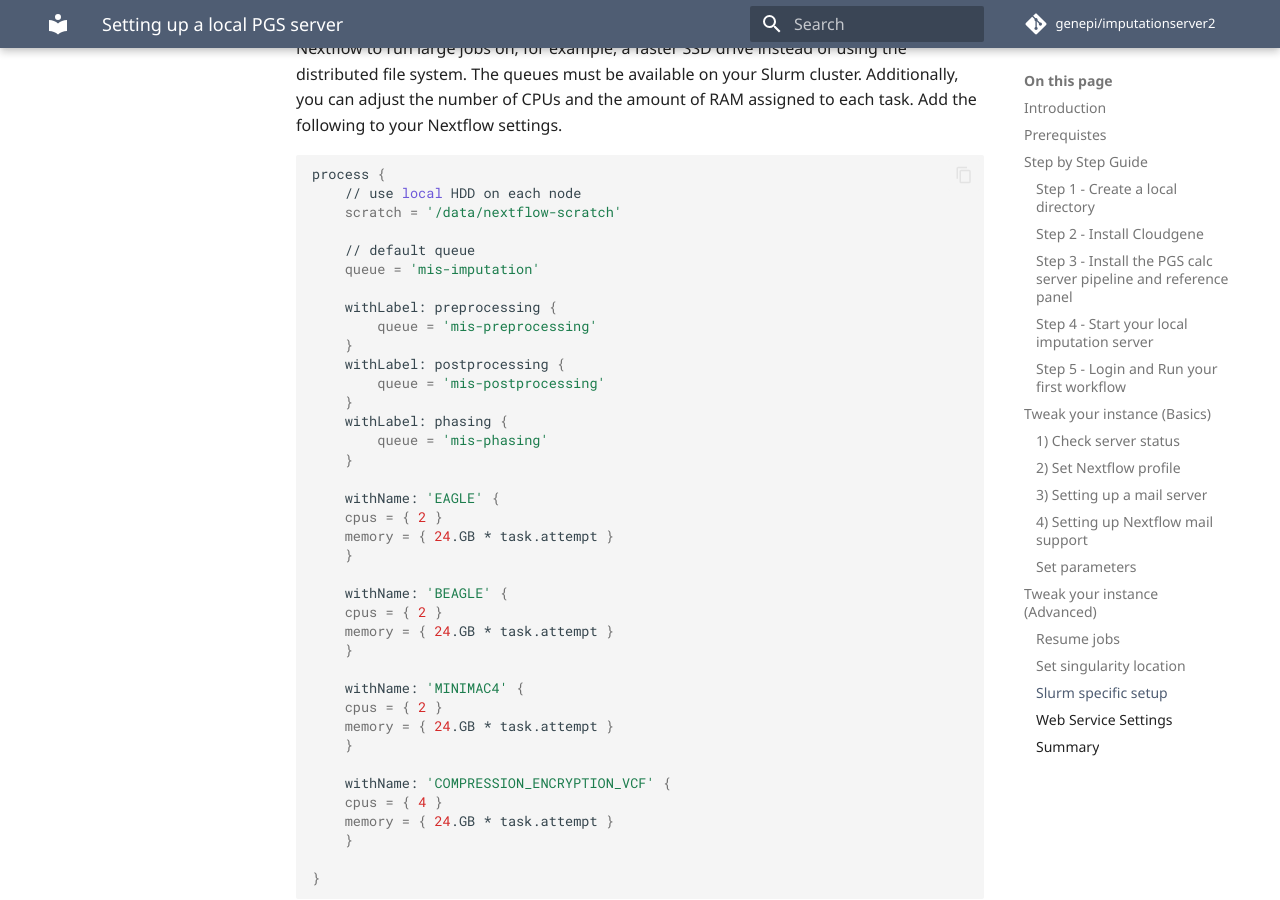
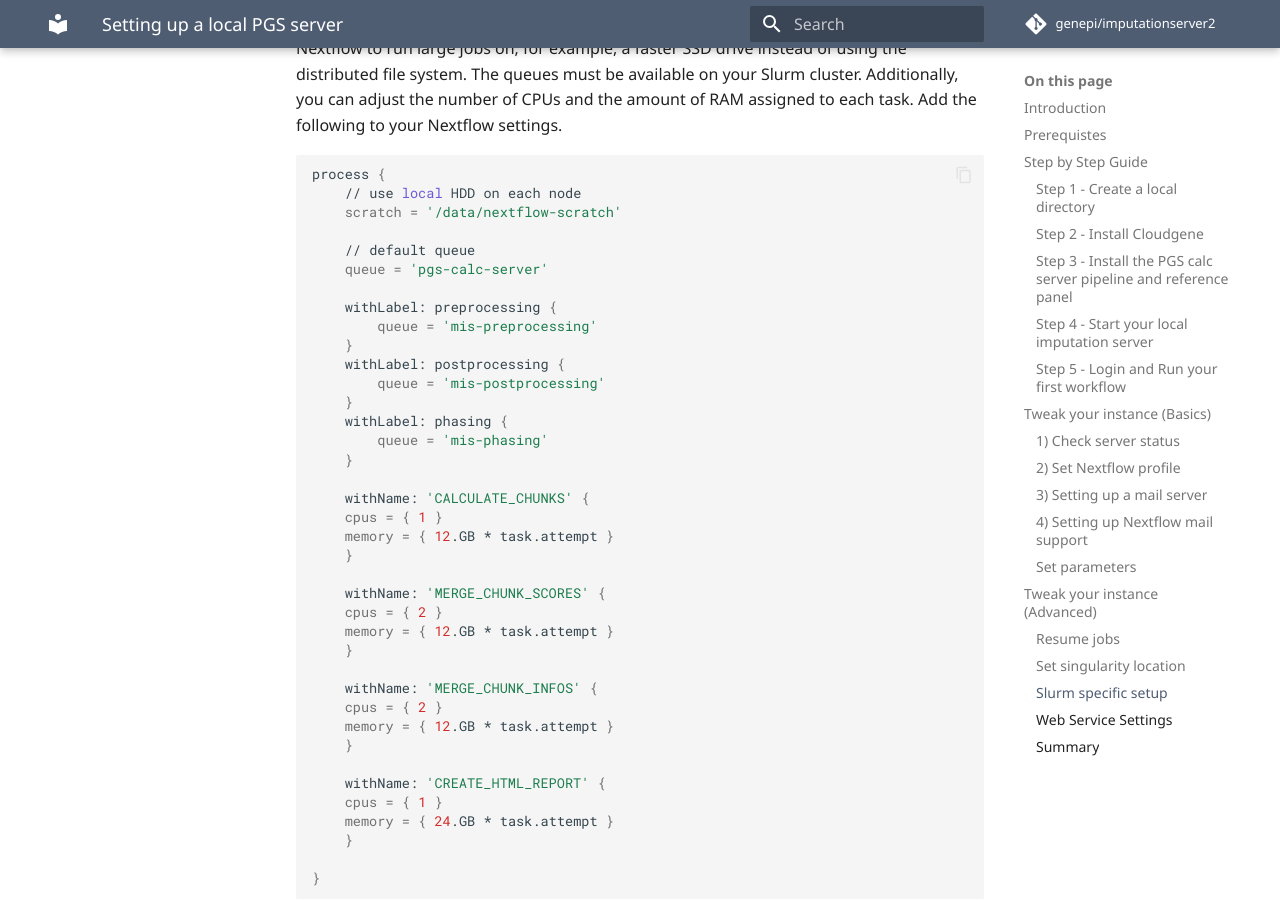
Before and after one commit to genepi/michigan-imputationserver, an MkDocs documentation site: the page built from docs/tutorials/local-PGS-server.md, in a window 1280 px wide and 900 px high, scrolled down 8766 px. Built offline with MkDocs 1.6.1 and Material for MkDocs 9.7.7, drawn with Linux system fonts in a browser that asks for light colours; some web fonts are replaced; comment, search, counter and statistics services are not loaded.

Commit message:
Adding tutorial on testing PGS-calc server

```diff
--- a/docs/tutorials/local-PGS-server.md
+++ b/docs/tutorials/local-PGS-server.md
@@ -169,7 +169,7 @@ process {
     scratch = '/data/nextflow-scratch'
 
     // default queue
-    queue = 'mis-imputation'
+    queue = 'pgs-calc-server'
 
     withLabel: preprocessing {
         queue = 'mis-preprocessing'
@@ -181,23 +181,23 @@ process {
         queue = 'mis-phasing'
     }
 
-    withName: 'EAGLE' {
-    cpus = { 2 }
-    memory = { 24.GB * task.attempt }
+    withName: 'CALCULATE_CHUNKS' {
+    cpus = { 1 }
+    memory = { 12.GB * task.attempt }
     }
 
-    withName: 'BEAGLE' {
+    withName: 'MERGE_CHUNK_SCORES' {
     cpus = { 2 }
-    memory = { 24.GB * task.attempt }
+    memory = { 12.GB * task.attempt }
     }
 
-    withName: 'MINIMAC4' {
+    withName: 'MERGE_CHUNK_INFOS' {
     cpus = { 2 }
-    memory = { 24.GB * task.attempt }
+    memory = { 12.GB * task.attempt }
     }
 
-    withName: 'COMPRESSION_ENCRYPTION_VCF' {
-    cpus = { 4 }
+    withName: 'CREATE_HTML_REPORT' {
+    cpus = { 1 }
     memory = { 24.GB * task.attempt }
     }
 
```
